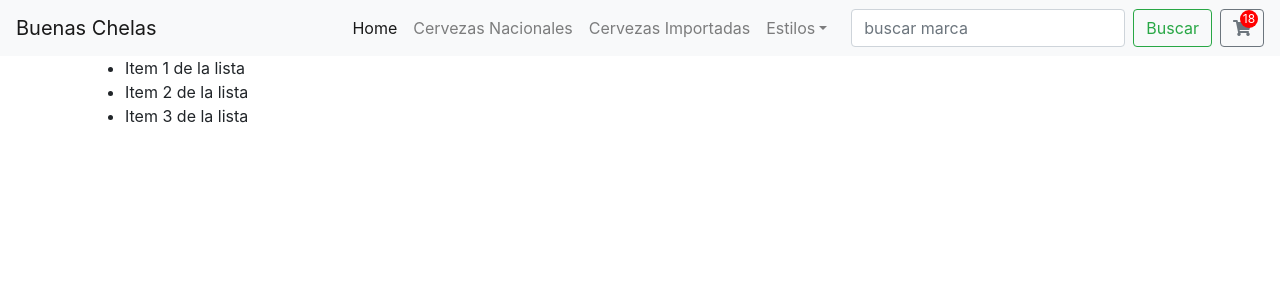
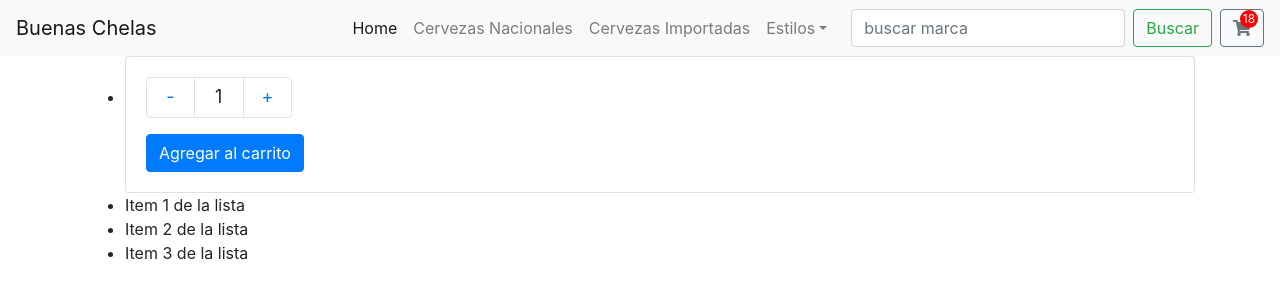
Before and after one commit to sebasiohx/tiendaBuenasChelas-olate-cursoRJS, a React (Create React App) app: page / in a window 1280 px wide. Shown: the top 300 px of the page. Built offline with nearby package versions, Linux system fonts and the light colour scheme.

Commit message:
Avance integracion ItemCount

```diff
--- /dev/null
+++ b/src/components/ItemCount/ItemCount.css
@@ -0,0 +1,25 @@
+.itemCount-cart .pagination {
+  width: 148px;
+}
+
+.itemCount-cart .page-item {
+  flex-basis: 33%;
+  text-align: center;
+  font-size: 18px;
+}
+
+.itemCount-cart .page-item:first-child,
+.itemCount-cart .page-item:last-child{
+  cursor: pointer;
+}
+
+.itemCount-cart .count-number{
+  position: relative;
+  display: block;
+  padding: 0.5rem 0.75rem;
+  margin-left: -1px;
+  line-height: 1.25;
+  /* color: #007bff; */
+  background-color: #fff;
+  border: 1px solid #dee2e6;
+}
--- /dev/null
+++ b/src/components/ItemCount/ItemCount.jsx
@@ -0,0 +1,51 @@
+import './ItemCount.css';
+import { useState } from 'react';
+
+const ItemCount = ({stock, initial, onAdd}) => {
+  const [counter, setCounter]  = useState(parseInt(initial));
+
+  let addCounter = ()=> {
+    if (counter >= stock){
+      if(stock == 0){
+        setCounter(parseInt(initial));
+      } else {
+        setCounter(parseInt(stock))
+      }
+    } else {
+      setCounter(counter+1);
+    }
+  }
+
+  let restCounter = ()=> {
+    if (counter <= initial){
+      setCounter(parseInt(initial));
+    } else {
+      setCounter(counter-1);
+    }
+  }
+
+  return (
+    <div className="card">
+      <div className="card-body">
+        {/*  */}
+        <div className="itemCount-cart">
+          <ul className="pagination">
+            <li className="page-item">
+              <a className={'page-link '+(counter<=initial? 'disabled': '')} onClick={restCounter}>-</a>
+            </li>
+            <li className="page-item">
+              <p className="count-number">{counter}</p>
+              </li>
+            <li className="page-item">
+              <a className={'page-link '+(counter>=stock? 'disabled': '')} onClick={addCounter}>+</a>
+            </li>
+          </ul>
+          <button className={"btn btn-primary "+(stock<1? 'disabled': '')} onClick={onAdd}>Agregar al carrito</button>
+        </div>
+        {/*  */}
+      </div>
+    </div>
+  );
+}
+
+export default ItemCount;
--- a/src/components/ItemListContainer/ItemListContainer.jsx
+++ b/src/components/ItemListContainer/ItemListContainer.jsx
@@ -1,6 +1,11 @@
+import ItemCount from "../ItemCount/ItemCount";
+
 const ItemListContainer = () => {
   return(
     <ul>
+      <li>
+        <ItemCount stock="3" initial="1" />
+      </li>
       <li>Item 1 de la lista</li>
       <li>Item 2 de la lista</li>
       <li>Item 3 de la lista</li>
```
